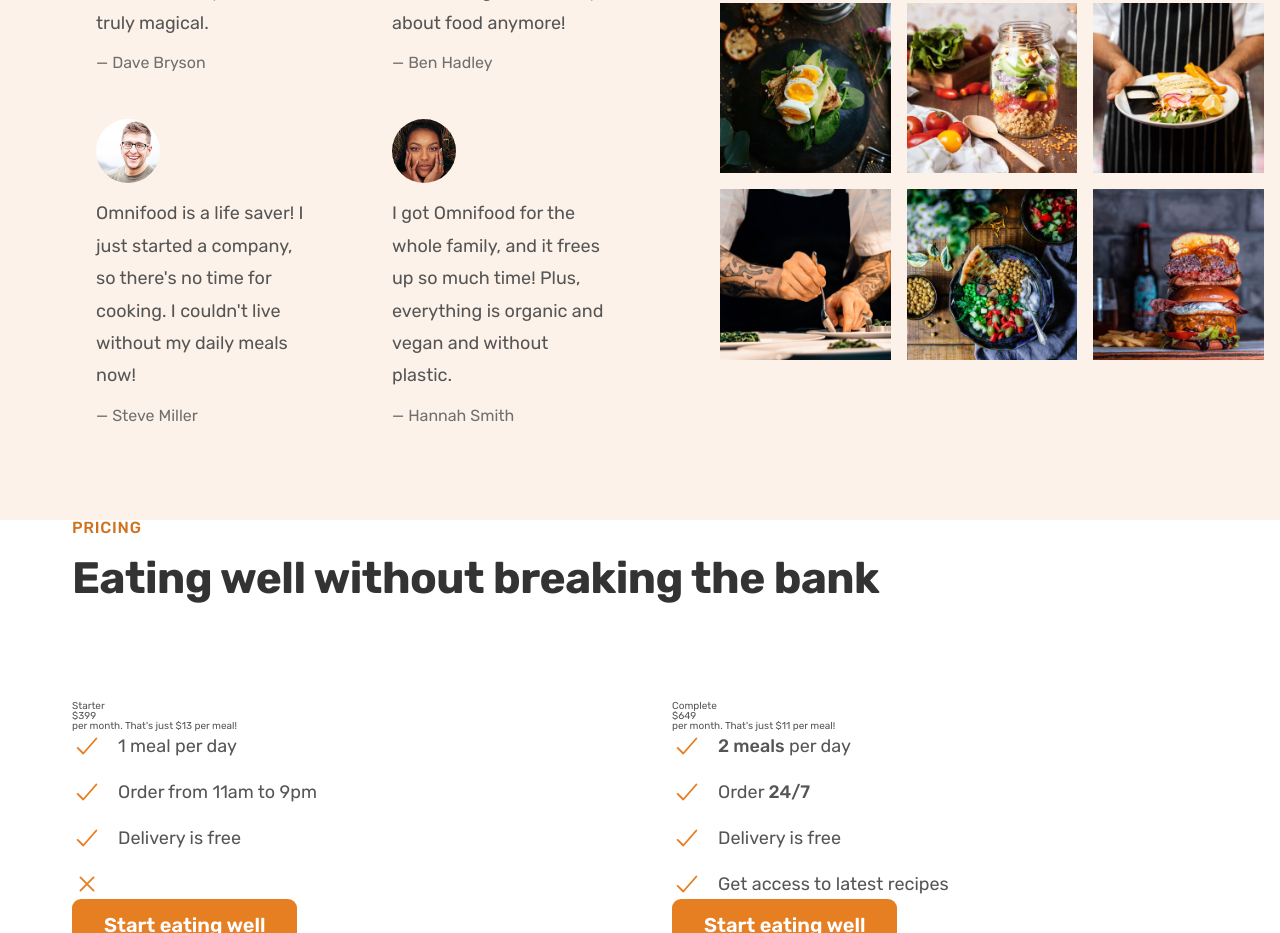
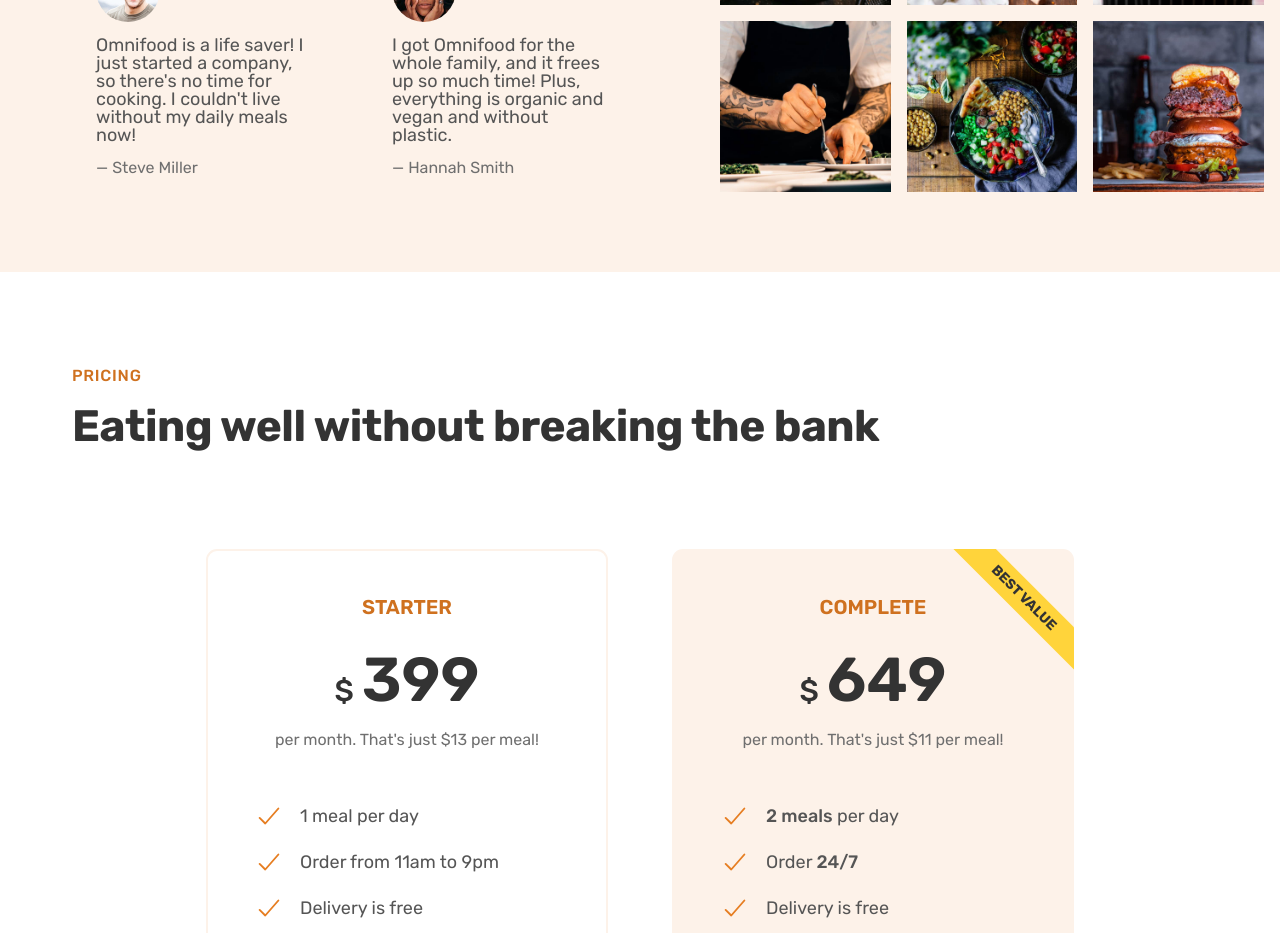
Before and after one commit to Alenarss/omnifood, a plain HTML site: page index.html in a window 1280 px wide. Shown: the part 4157-5090 px from the top of the page. Drawn offline with nearby package versions, Linux system fonts and the light colour scheme.

Commit message:
Updated meals section

```diff
--- a/css/general.css
+++ b/css/general.css
@@ -222,7 +222,7 @@ body {
 }
 .link:link,
 .link:visited{
-  display: block;
+  display: inline-block;
   color: #e67e22;
   text-decoration: none;
   border-bottom: 1px solid currentColor;
--- a/css/style.css
+++ b/css/style.css
@@ -204,7 +204,7 @@
 /* MEALS SECTION */
 /**************************/
 .section-meals{
-  padding: 9.6rem;
+  padding: 9.6rem 0;
 }
 .meal{
   box-shadow: 0 2.4rem 4.8rem rgba(0, 0, 0, 0.075);
@@ -254,10 +254,10 @@
 }
 
 .meal-attribute{
-  list-style: none;
+  font-size: 1.8rem;
   display: flex;
-  flex-direction: column;
-  gap: 2rem;
+  align-items: center;
+  gap: 1.6rem;
 
 }
 
@@ -286,58 +286,170 @@
 /* TESTIMONIALS SECTION */
 /**************************/
 
-.section-testimonials {
+.section-testimonials{
   background-color: #fdf2e9;
   display: grid;
   grid-template-columns: 55fr 45fr;
   align-items: center;
 }
 
-.testimonials-container {
+.testimonials-container{
   padding: 9.6rem;
 }
 
-.testimonials {
+.testimonials{
   display: grid;
   grid-template-columns: 1fr 1fr;
   row-gap: 4.8rem;
   column-gap: 8rem;
 }
 
-.testimonial-img {
+.testimonial-img{
   width: 6.4rem;
   border-radius: 50%;
   margin-bottom: 1.2rem;
 }
 
-.testimonial-text {
+.testimonial-text{
   font-size: 1.8rem;
-  line-height: 1.8;
+  line-height: 1.8rem;
   margin-bottom: 1.6rem;
 }
 
-.testimonial-name {
+.testimonial-name{
   font-size: 1.6rem;
   color: #6f6f6f;
 }
 
-.gallery {
+.gallery{
   display: grid;
   grid-template-columns: repeat(3, 1fr);
   gap: 1.6rem;
   padding: 1.6rem;
 }
 
-.gallery-item {
+.gallery-item{
   overflow: hidden;
 }
 
-.gallery-item img {
+.gallery-item img{
   display: block;
   width: 100%;
   transition: all 0.4s;
 }
 
-.gallery-item img:hover {
+.gallery-item img:hover{
   transform: scale(1.1);
 }
+
+/**************************/
+/* MEALS SECTION */
+/**************************/
+
+.section-pricing {
+  padding: 9.6rem 0;
+}
+
+.princing-plan {
+  border-radius: 11px;
+
+  width: 75%;
+}
+
+.princing-plan--starter {
+  justify-self: end;
+  border: 2px solid #fdf2e9;
+  padding: 4.6rem;
+}
+
+.princing-plan--complete {
+  background-color: #fdf2e9;
+  padding: 4.8rem;
+  position: relative;
+  overflow: hidden;
+}
+
+.princing-plan--complete::after {
+  content: "Best value";
+  position: absolute;
+  top: 6%;
+  right: -18%;
+
+  text-transform: uppercase;
+  font-size: 1.4rem;
+  font-weight: 700;
+  color: #333;
+  background-color: #ffd43b;
+  padding: 0.8rem 8rem;
+  transform: rotate(45deg);
+}
+
+.plan-header {
+  text-align: center;
+  margin-bottom: 4.8rem;
+}
+
+.plan-name {
+  color: #cf711f;
+  font-weight: 600;
+  font-size: 2rem;
+  text-transform: uppercase;
+  letter-spacing: 0.75;
+  margin-bottom: 3.2rem;
+}
+
+.plan-price {
+  font-size: 6.2rem;
+  font-weight: 600;
+  color: #333;
+  margin-bottom: 1.6rem;
+}
+
+.plan-price span {
+  font-size: 3rem;
+  font-weight: 500;
+  margin-right: 0.8rem;
+}
+
+.plan-text {
+  font-size: 1.6rem;
+  line-height: 1.6;
+  color: #6f6f6f;
+}
+
+.plan-sing-up {
+  text-align: center;
+  margin-top: 4.8rem;
+}
+
+.plan-details {
+  font-size: 1.6rem;
+  line-height: 1.6;
+  text-align: center;
+}
+
+/**************************/
+/* FEATURE SECTION */
+/**************************/
+
+.feature-icon {
+  color: #e67e22;
+  height: 3.2rem;
+  width: 3.2rem;
+  background-color: #fdf2e9;
+  margin-bottom: 3.2rem;
+  padding: 1.6rem;
+  border-radius: 50%;
+}
+
+.feature-title {
+  font-size: 2.4rem;
+  color: #333;
+  font-weight: 700;
+  margin-bottom: 1.6rem;
+}
+
+.feature-text {
+  font-size: 1.8rem;
+  line-height: 1.8;
+}
```
